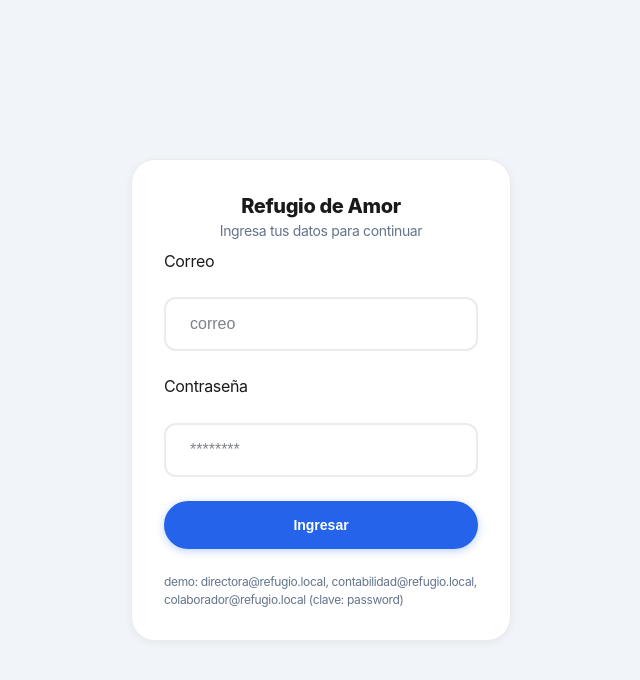
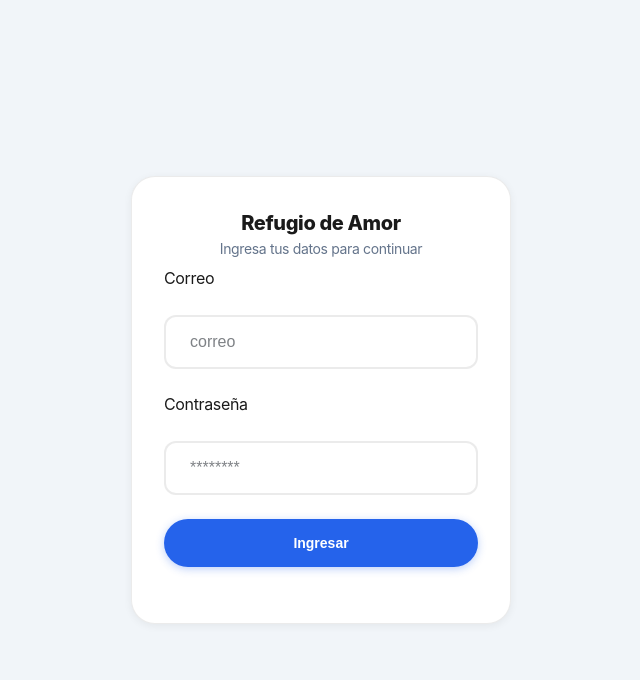
Before and after one commit to rodrigoVelas/refugio-de-amor, a React (Vite) app in the folder frontend/: page / in a window 1280 px wide. Shown: the top 680 px of the page, without its empty margins (319-959 px from the left). Built offline with nearby package versions, Linux system fonts and the light colour scheme; no server answers.

Commit message:
fixed forced

```diff
--- a/frontend/src/pages/login.tsx
+++ b/frontend/src/pages/login.tsx
@@ -83,7 +83,7 @@ export default function Login({ onDone }: { onDone: () => void }) {
           </button>
 
           <div style={{ fontSize: 12, color: '#64748b' }}>
-            demo: directora@refugio.local, contabilidad@refugio.local, colaborador@refugio.local (clave: password)
+
           </div>
         </form>
       </div>
```
